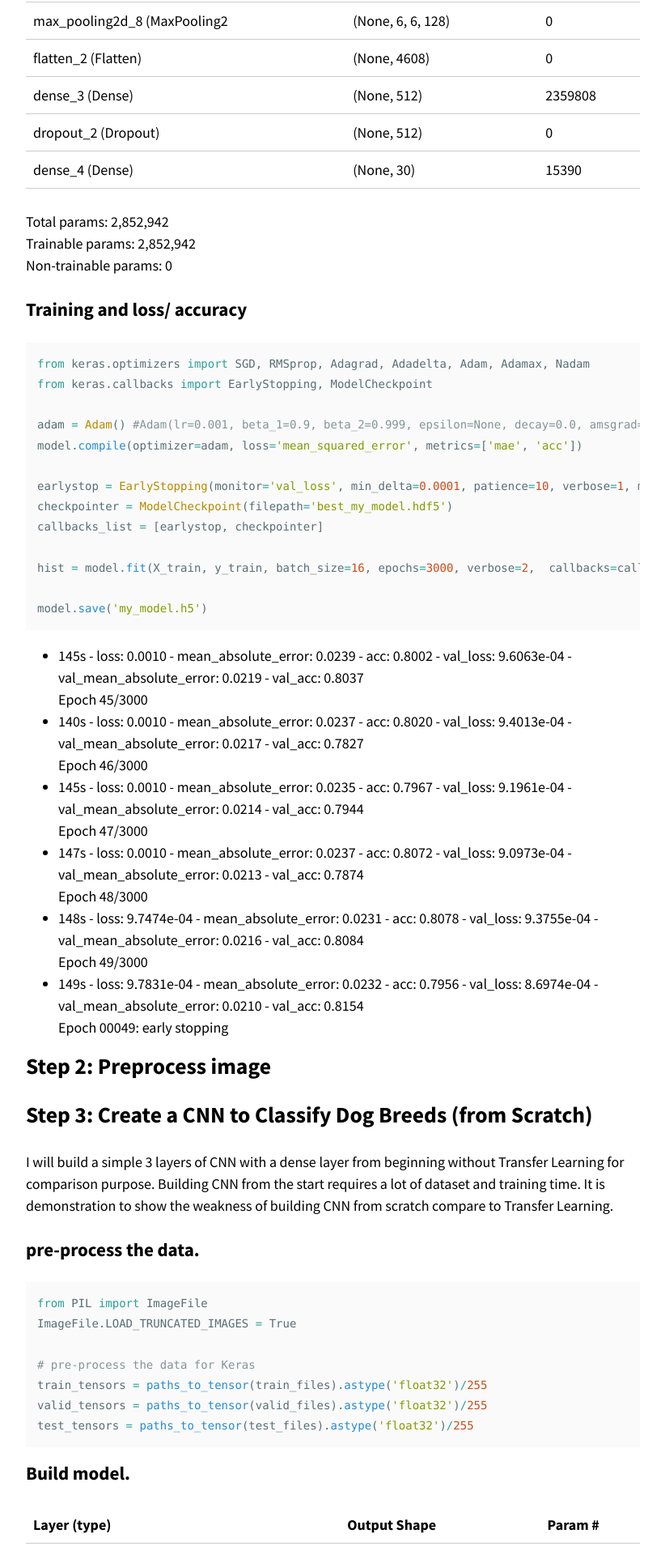
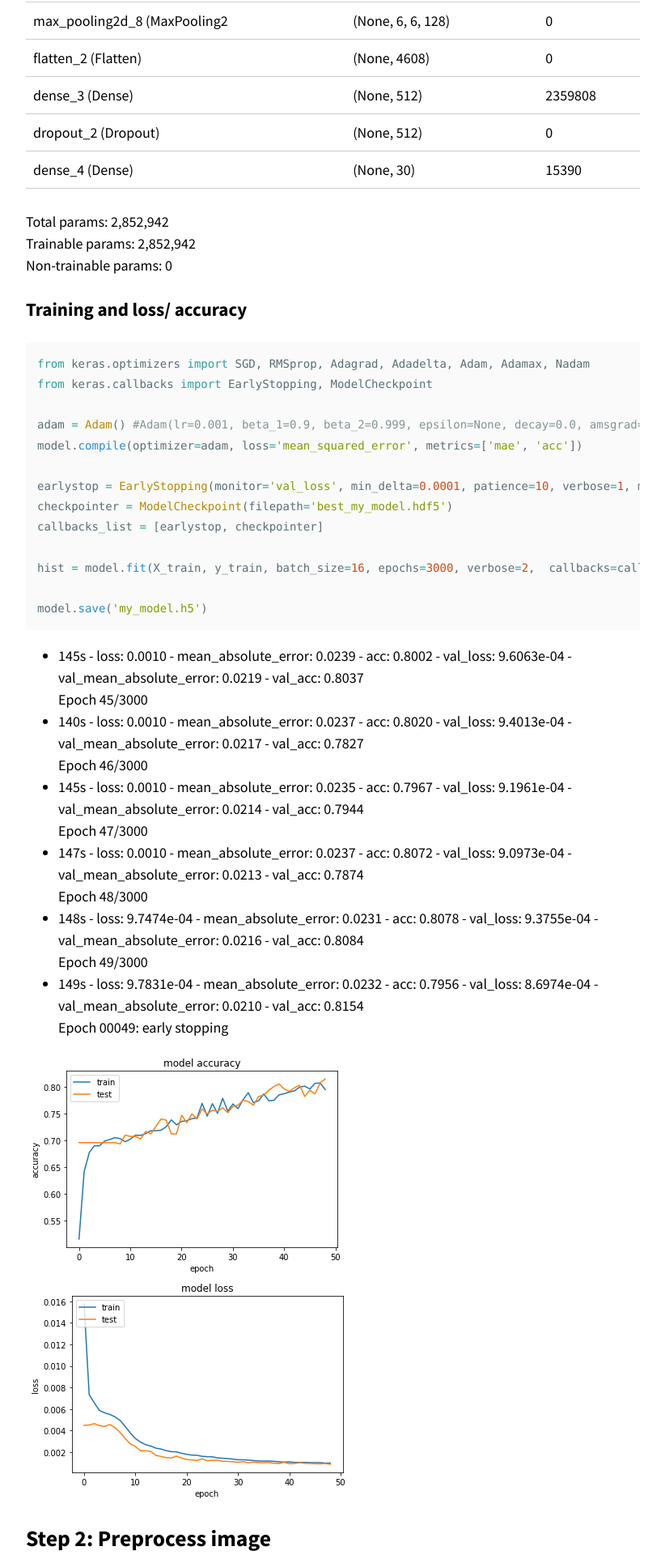
Before and after one commit to gyGil/gyGil.github.io, a Jekyll site: the page built from _posts/2018-06-19-Facial-Keypoint-Detection.md, in a window 1280 px wide. Shown: the part 4480-6400 px from the top of the page at 81% size, without its empty margins (343-1165 px from the left). Built offline with Jekyll 4.4.1, drawn with Linux system fonts in a browser that asks for light colours; nearby versions of some CDN libraries.

Commit message:
add training results

```diff
--- a/_posts/2018-06-19-Facial-Keypoint-Detection.md
+++ b/_posts/2018-06-19-Facial-Keypoint-Detection.md
@@ -156,6 +156,8 @@ Epoch 49/3000
 - 149s - loss: 9.7831e-04 - mean_absolute_error: 0.0232 - acc: 0.7956 - val_loss: 8.6974e-04 - val_mean_absolute_error: 0.0210 - val_acc: 0.8154
 Epoch 00049: early stopping
 
+![model accuracy](/images/fkd_model_acc.png)
+![model loss](/images/fkd_model_loss.png)
 ## Step 2: Preprocess image
 
 
```
Also changed, not shown: images/fkd_model_acc.png (added), images/fkd_model_loss.png (added).
